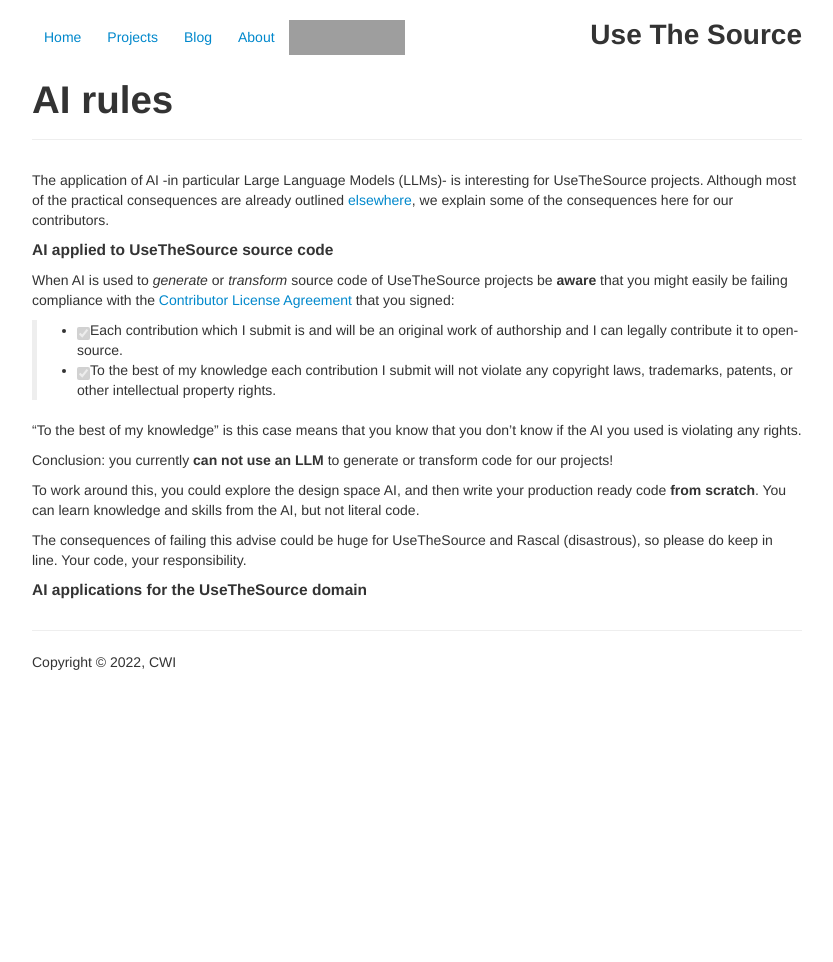
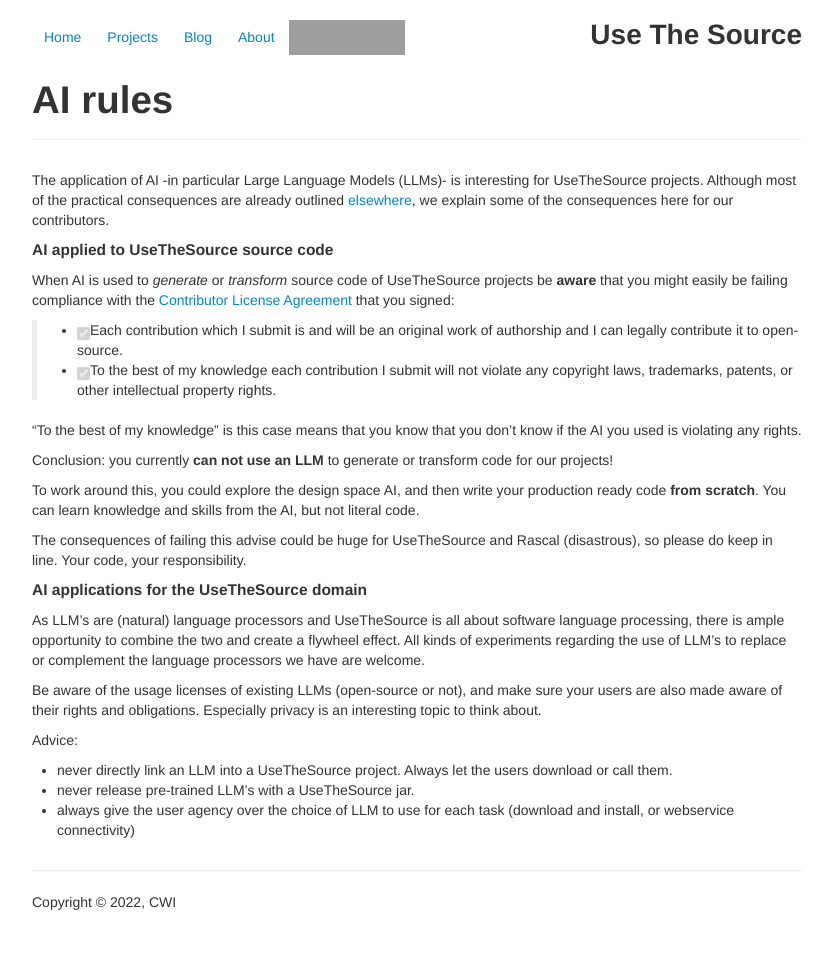
Before and after one commit to usethesource/usethesource.github.io, a Jekyll site: the page built from about/ai.md, in a window 1280 px wide. Shown: the whole page, without its empty margins (223-1056 px from the left). Built offline with Jekyll 4.4.1, drawn with Linux system fonts in a browser that asks for light colours; our own code applies the rules of GitHub Pages for plain Markdown files; before the commit the page ends 900 px from its top, so only the background shows below that; grey boxes are pictures that could not be loaded.

Commit message:
Add guidelines for LLM integration in UseTheSource
Added guidelines for integrating LLMs with UseTheSource projects, including usage licenses and user agency.

```diff
--- a/about/ai.md
+++ b/about/ai.md
@@ -25,3 +25,12 @@
 so please do keep in line. Your code, your responsibility.
 
 #### AI applications for the UseTheSource domain
+
+As LLM's are (natural) language processors and UseTheSource is all about software language processing, there is ample opportunity to combine the two and create a flywheel effect. All kinds of experiments regarding the use of LLM's to replace or complement the language processors we have are welcome.
+
+Be aware of the usage licenses of existing LLMs (open-source or not), and make sure your users are also made aware of their rights and obligations. Especially privacy is an interesting topic to think about.
+
+Advice:
+* never directly link an LLM into a UseTheSource project. Always let the users download or call them.
+* never release pre-trained LLM's with a UseTheSource jar.
+* always give the user agency over the choice of LLM to use for each task (download and install, or webservice connectivity)
```
